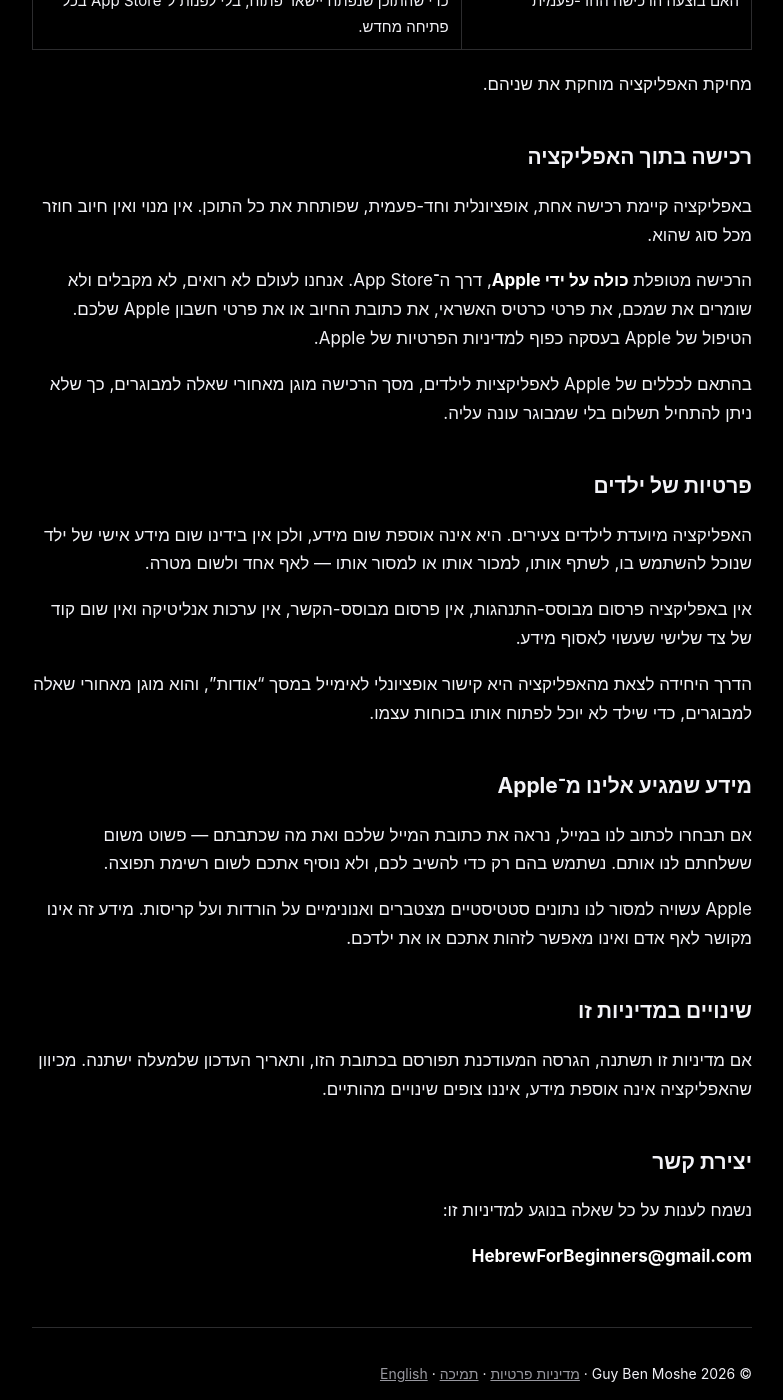
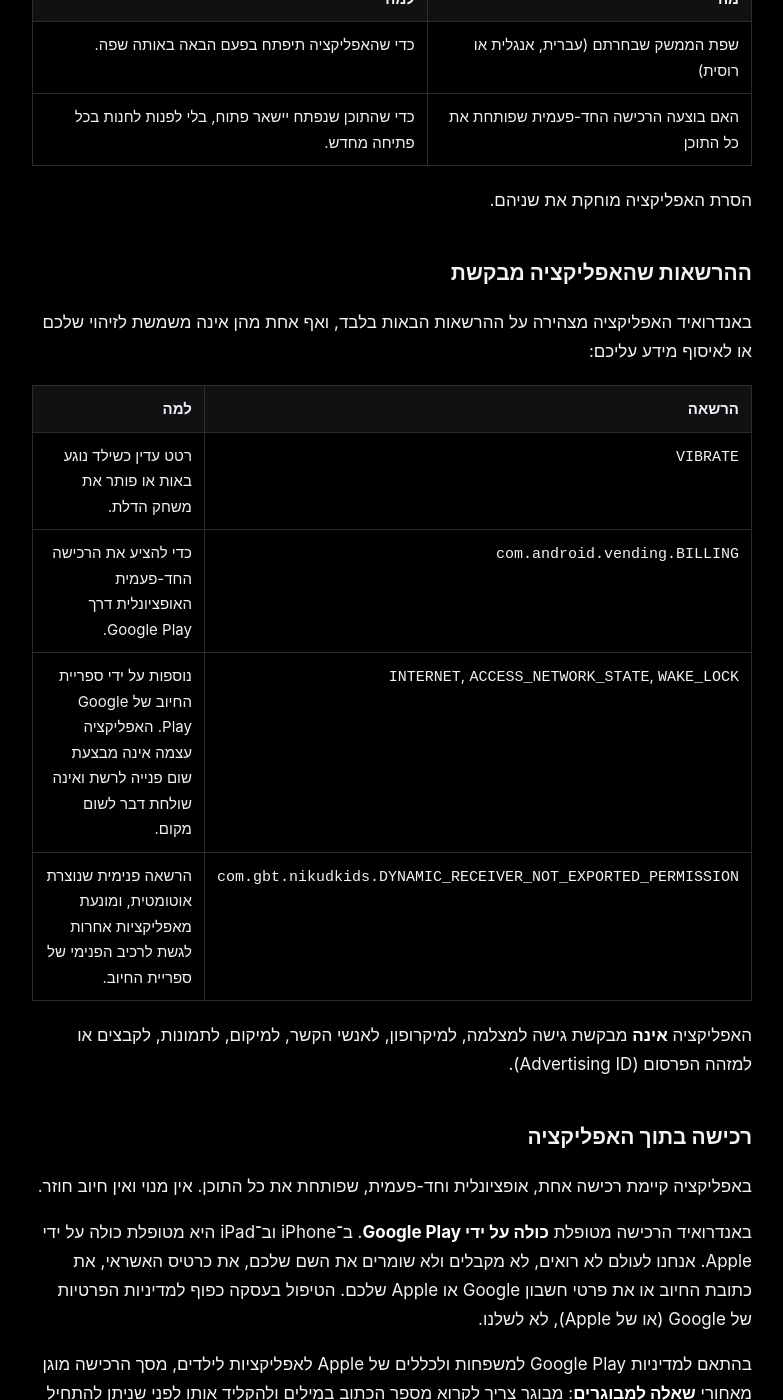
Before and after one commit to GBT3101/nikud-leyeladim, a Jekyll site: the page built from privacy-policy.md, in a window 1280 px wide and 1400 px high, scrolled down 931 px. Shown: the whole window, without its empty margins (248-1031 px from the left). Built offline with Jekyll 4.4.1, drawn with Linux system fonts in a browser that asks for light colours; some of the changed text lies outside the part shown.

Commit message:
Make privacy policy and support cover Android as well as iOS
The Play Console listing points its privacy-policy field at /privacy-policy,
so a Google Play Designed-for-Families reviewer reads these pages. Both
languages described only the iOS app, which is a policy-review risk for a
children's app.

- Cover Google Play and the App Store in all four pages
- List the six Android permissions actually declared in the shipped bundle
  (VIBRATE, com.android.vending.BILLING, INTERNET, ACCESS_NETWORK_STATE,
  WAKE_LOCK, DYNAMIC_RECEIVER_NOT_EXPORTED_PERMISSION) and state that none
  identifies the user
- State COPPA / GDPR / Play Families compliance explicitly
- Add a data-deletion section
- Restore purchase: Google Account on Android, Apple Account on iOS
- Supported devices: add Android 8.0 (API 26) and later
- Fix the language picker instruction: it is press-and-hold, not tap
  (HoldToActivate.swift on iOS, Modifier.holdToActivate on Android) - this
  was wrong for iOS users too
- Document the About screen's hold gesture
- Add a note for closed-test testers not to sideload, since a sideloaded
  build cannot reach Play billing

Front matter, permalinks and the he/en toggle are unchanged.

```diff
--- a/privacy-policy.md
+++ b/privacy-policy.md
@@ -12,74 +12,103 @@ description: מדיניות הפרטיות של האפליקציה ניקוד ל
 
 # מדיניות פרטיות — ניקוד לילדים
 
-<p class="updated">עודכן לאחרונה: 16 ביולי 2026</p>
+**עודכן לאחרונה: 28 ביולי 2026**
 
 ניקוד לילדים ("האפליקציה") היא אפליקציה חינוכית שמלמדת ילדים צעירים את האותיות
 העבריות ואת סימני הניקוד. האפליקציה פותחה ומופצת על ידי גיא בן משה ("אנחנו").
 
-האפליקציה מיועדת לילדים. בנינו אותה כך שהיא **אינה אוספת שום מידע אישי** — לא
-מילדים ולא ממבוגרים.
+האפליקציה מיועדת לילדים. בנינו אותה כך שהיא **אינה אוספת שום מידע אישי** — לא מילדים
+ולא ממבוגרים.
 
-## בקצרה
+מדיניות זו חלה על האפליקציה **גם ב־Google Play (אנדרואיד) וגם ב־App Store (iOS)**.
+האפליקציה מתנהגת באופן זהה בשתי הפלטפורמות.
 
-- איננו אוספים, שומרים, משדרים או מוכרים שום מידע אישי.
-- איננו משתמשים בכלי אנליטיקה, בפרסומות או במעקב כלשהו של צד שלישי.
+## הגרסה הקצרה
+
+- אנחנו **לא** אוספים, שומרים, משדרים או מוכרים מידע אישי כלשהו.
+- אנחנו **לא** משתמשים באנליטיקה, בפרסום או במעקב של צד שלישי.
 - אין צורך בחשבון, בהרשמה או בכתובת אימייל כדי להשתמש באפליקציה.
 - אין באפליקציה פרסומות ואין בה קישורים לרשתות חברתיות.
-- איננו מפעילים שרת. מלבד ביצוע הרכישה, שמטופלת כולה על ידי Apple, האפליקציה
-  עובדת לגמרי גם ללא חיבור לאינטרנט.
+- איננו מפעילים שרת. מלבד ביצוע הרכישה, שמטופלת כולה על ידי חנות האפליקציות,
+  האפליקציה עובדת לגמרי ללא אינטרנט.
 
 ## מה האפליקציה שומרת במכשיר שלכם
 
-האפליקציה שומרת שתי העדפות קטנות **במכשיר שלכם בלבד**, באמצעות מנגנון ההעדפות
-הרגיל של iOS. המידע הזה לעולם אינו יוצא מהמכשיר, ואנחנו לעולם לא רואים אותו:
+האפליקציה שומרת שתי העדפות קטנות **במכשיר שלכם בלבד** — באמצעות מנגנון האחסון
+המקומי של אנדרואיד (Jetpack DataStore) באנדרואיד, ובאמצעות מנגנון ההעדפות הרגיל
+ב־iOS. המידע הזה לעולם אינו יוצא מהמכשיר, ואנחנו לעולם לא רואים אותו:
 
-| מה נשמר | לשם מה |
+| מה | למה |
 |---|---|
 | שפת הממשק שבחרתם (עברית, אנגלית או רוסית) | כדי שהאפליקציה תיפתח בפעם הבאה באותה שפה. |
-| האם בוצעה הרכישה החד-פעמית | כדי שהתוכן שנפתח יישאר פתוח, בלי לפנות ל־App Store בכל פתיחה מחדש. |
+| האם בוצעה הרכישה החד-פעמית שפותחת את כל התוכן | כדי שהתוכן שנפתח יישאר פתוח, בלי לפנות לחנות בכל פתיחה מחדש. |
 
-מחיקת האפליקציה מוחקת את שניהם.
+הסרת האפליקציה מוחקת את שניהם.
+
+## ההרשאות שהאפליקציה מבקשת
+
+באנדרואיד האפליקציה מצהירה על ההרשאות הבאות בלבד, ואף אחת מהן אינה משמשת לזיהוי
+שלכם או לאיסוף מידע עליכם:
+
+| הרשאה | למה |
+|---|---|
+| `VIBRATE` | רטט עדין כשילד נוגע באות או פותר את משחק הדלת. |
+| `com.android.vending.BILLING` | כדי להציע את הרכישה החד-פעמית האופציונלית דרך Google Play. |
+| `INTERNET`, `ACCESS_NETWORK_STATE`, `WAKE_LOCK` | נוספות על ידי ספריית החיוב של Google Play. האפליקציה עצמה אינה מבצעת שום פנייה לרשת ואינה שולחת דבר לשום מקום. |
+| `com.gbt.nikudkids.DYNAMIC_RECEIVER_NOT_EXPORTED_PERMISSION` | הרשאה פנימית שנוצרת אוטומטית, ומונעת מאפליקציות אחרות לגשת לרכיב הפנימי של ספריית החיוב. |
+
+האפליקציה **אינה** מבקשת גישה למצלמה, למיקרופון, לאנשי הקשר, למיקום, לתמונות,
+לקבצים או למזהה הפרסום (Advertising ID).
 
 ## רכישה בתוך האפליקציה
 
 באפליקציה קיימת רכישה אחת, אופציונלית וחד-פעמית, שפותחת את כל התוכן. אין מנוי
-ואין חיוב חוזר מכל סוג שהוא.
+ואין חיוב חוזר.
 
-הרכישה מטופלת **כולה על ידי Apple**, דרך ה־App Store. אנחנו לעולם לא רואים, לא
-מקבלים ולא שומרים את שמכם, את פרטי כרטיס האשראי, את כתובת החיוב או את פרטי חשבון
-Apple שלכם. הטיפול של Apple בעסקה כפוף למדיניות הפרטיות של Apple.
+באנדרואיד הרכישה מטופלת **כולה על ידי Google Play**. ב־iPhone וב־iPad היא מטופלת
+כולה על ידי Apple. אנחנו לעולם לא רואים, לא מקבלים ולא שומרים את השם שלכם, את כרטיס
+האשראי, את כתובת החיוב או את פרטי חשבון Google או Apple שלכם. הטיפול בעסקה כפוף
+למדיניות הפרטיות של Google (או של Apple), לא לשלנו.
 
-בהתאם לכללים של Apple לאפליקציות לילדים, מסך הרכישה מוגן מאחורי שאלה למבוגרים,
-כך שלא ניתן להתחיל תשלום בלי שמבוגר עונה עליה.
+בהתאם למדיניות Google Play למשפחות ולכללים של Apple לאפליקציות לילדים, מסך הרכישה
+מוגן מאחורי **שאלה למבוגרים**: מבוגר צריך לקרוא מספר הכתוב במילים ולהקליד אותו לפני
+שניתן להתחיל תשלום כלשהו. ילד אינו יכול להגיע למסך הרכישה בכוחות עצמו.
 
-## פרטיות של ילדים
+## פרטיות ילדים
 
-האפליקציה מיועדת לילדים צעירים. היא אינה אוספת שום מידע, ולכן אין בידינו שום
-מידע אישי של ילד שנוכל להשתמש בו, לשתף אותו, למכור אותו או למסור אותו — לאף אחד
-ולשום מטרה.
+האפליקציה מיועדת לילדים צעירים. היא אינה אוספת שום מידע, ולכן אין בידינו שום מידע
+אישי של ילד שנוכל להשתמש בו, לשתף, למכור או למסור — לאף אחד ולשום מטרה. אנחנו
+פועלים בהתאם לחוק האמריקאי להגנת פרטיות ילדים ברשת (COPPA), לתקנת הגנת המידע
+האירופית (GDPR) ולמדיניות המשפחות של Google Play.
 
 אין באפליקציה פרסום מבוסס-התנהגות, אין פרסום מבוסס-הקשר, אין ערכות אנליטיקה ואין
-שום קוד של צד שלישי שעשוי לאסוף מידע.
+קוד של צד שלישי שיכול לאסוף מידע.
 
 הדרך היחידה לצאת מהאפליקציה היא קישור אופציונלי לאימייל במסך "אודות", והוא מוגן
-מאחורי שאלה למבוגרים, כדי שילד לא יוכל לפתוח אותו בכוחות עצמו.
+מאחורי שאלה למבוגרים כך שילד אינו יכול לפתוח אותו בכוחות עצמו.
 
-## מידע שמגיע אלינו מ־Apple
+## מידע שמגיע אלינו מחנויות האפליקציות
 
-אם תבחרו לכתוב לנו במייל, נראה את כתובת המייל שלכם ואת מה שכתבתם — פשוט משום
-ששלחתם לנו אותם. נשתמש בהם רק כדי להשיב לכם, ולא נוסיף אתכם לשום רשימת תפוצה.
+אם תבחרו לפנות אלינו באימייל, נראה את כתובת האימייל שלכם ואת מה שכתבתם — פשוט משום
+ששלחתם אותו. נשתמש בו רק כדי להשיב לכם, ולא נוסיף אותו לשום רשימת תפוצה.
 
-Apple עשויה למסור לנו נתונים סטטיסטיים מצטברים ואנונימיים על הורדות ועל קריסות.
-מידע זה אינו מקושר לאף אדם ואינו מאפשר לזהות אתכם או את ילדכם.
+Google Play ו־Apple עשויות למסור לנו נתונים סטטיסטיים מצטברים ואנונימיים על הורדות,
+קריסות ודירוגים. מידע זה אינו מקושר לאף אדם ואינו יכול לזהות אתכם או את ילדכם.
 
-## שינויים במדיניות זו
+## מחיקת מידע
 
-אם מדיניות זו תשתנה, הגרסה המעודכנת תפורסם בכתובת הזו, ותאריך העדכון שלמעלה
-ישתנה. מכיוון שהאפליקציה אינה אוספת מידע, איננו צופים שינויים מהותיים.
+מכיוון שאין אצלנו חשבון ואיננו אוספים מידע, אין דבר שנוכל למחוק בשרת. הסרת האפליקציה
+מוחקת את כל מה שהיא שמרה במכשיר. אם שלחתם לנו אימייל ואתם רוצים שנמחק את ההתכתבות,
+כתבו לכתובת שלמטה ונמחק אותה.
+
+## שינויים במדיניות
+
+אם המדיניות הזו תשתנה אי פעם, הגרסה המעודכנת תפורסם בכתובת הזו ותאריך "עודכן
+לאחרונה" שלמעלה ישתנה. מכיוון שהאפליקציה אינה אוספת מידע, איננו צופים שינויים
+מהותיים.
 
 ## יצירת קשר
 
-נשמח לענות על כל שאלה בנוגע למדיניות זו:
+נשמח לשאלות על המדיניות הזו:
 
 **HebrewForBeginners@gmail.com**
```
Also changed, not shown: privacy-policy-en.md (+48 -17 lines), support-en.md (+18 -7 lines), support.md (+17 -15 lines).
